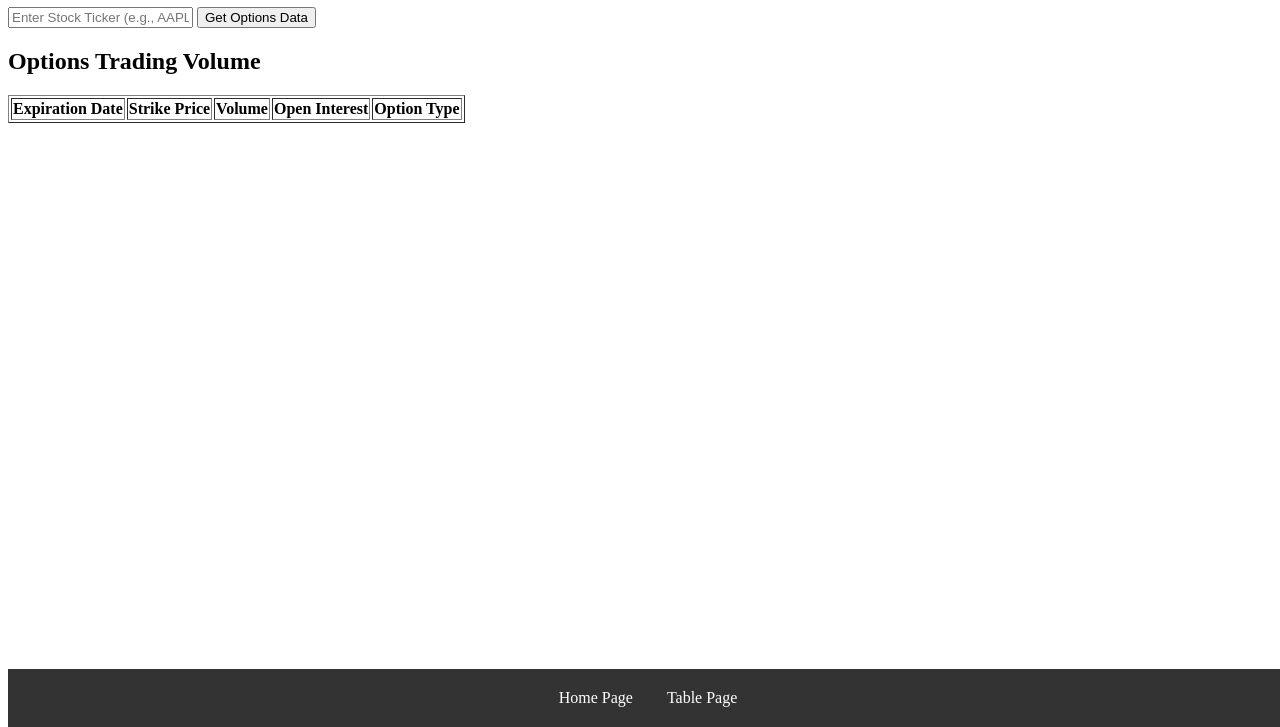
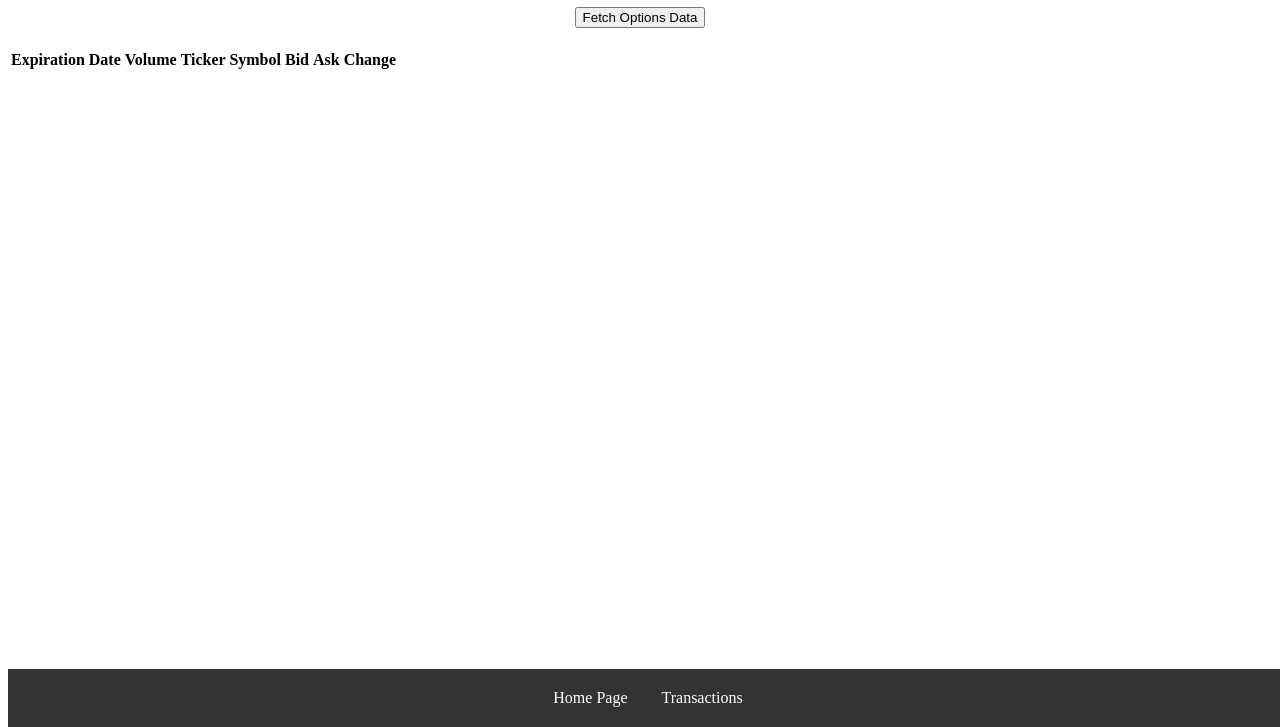
Before and after one commit to daferali20/option, a plain HTML site: page index.html in a window 1280 px wide. Shown: the part 73-800 px from the top of the page. Drawn offline with Linux system fonts and the light colour scheme.

Commit message:
Update index.html

```diff
--- a/index.html
+++ b/index.html
@@ -3,26 +3,39 @@
 <head>
     <meta charset="UTF-8">
     <meta name="viewport" content="width=device-width, initial-scale=1.0">
-    <title>Options Trading Volume with Proxy</title>
+    <title>Options Trading Data</title>
+    <link rel="stylesheet" href="styles.css">
 </head>
 <body>
-    <h1>Yahoo Finance Options Trading Volume</h1>
-    <input type="text" id="ticker" placeholder="Enter Stock Ticker (e.g., AAPL)">
-    <button onclick="fetchOptionsData()">Get Options Data</button>
 
-    <h2>Options Trading Volume</h2>
-    <table border="1">
+    <h1 style="text-align: center;">Options Trading Data</h1>
+
+    <!-- زر لجلب البيانات -->
+    <div style="text-align: center; margin-bottom: 20px;">
+        <button onclick="fetchOptionsData()">Fetch Options Data</button>
+    </div>
+
+    <!-- جدول عرض البيانات -->
+    <table id="optionsTable">
         <thead>
             <tr>
                 <th>Expiration Date</th>
-                <th>Strike Price</th>
                 <th>Volume</th>
-                <th>Open Interest</th>
-                <th>Option Type</th>
+                <th>Ticker Symbol</th>
+                <th>Bid</th>
+                <th>Ask</th>
+                <th>Change</th>
             </tr>
         </thead>
-        <tbody id="optionsData"></tbody>
+        <tbody id="optionsTableBody">
+            <!-- سيتم إضافة البيانات هنا بواسطة JavaScript -->
+        </tbody>
     </table>
+
+    <!-- رسالة الخطأ -->
+    <div id="errorMessage" style="color: red; text-align: center; display: none;">
+        Failed to fetch options data. Please try again later.
+    </div>
 
     <script src="script.js"></script>
 
@@ -30,7 +43,7 @@
     <footer style="background-color: #333; color: #fff; text-align: center; padding: 20px 0; position: fixed; bottom: 0; width: 100%;">
         <div>
             <a href="index.html" style="color: #fff; text-decoration: none; margin: 0 15px;">Home Page</a>
-        <a href="num.html" style="color: #fff; text-decoration: none; margin: 0 15px;">Table Page</a>
+            <a href="transactions.html" style="color: #fff; text-decoration: none; margin: 0 15px;">Transactions</a>
         </div>
     </footer>
 
```
Lines whose indentation alone changed are shown as unchanged.
